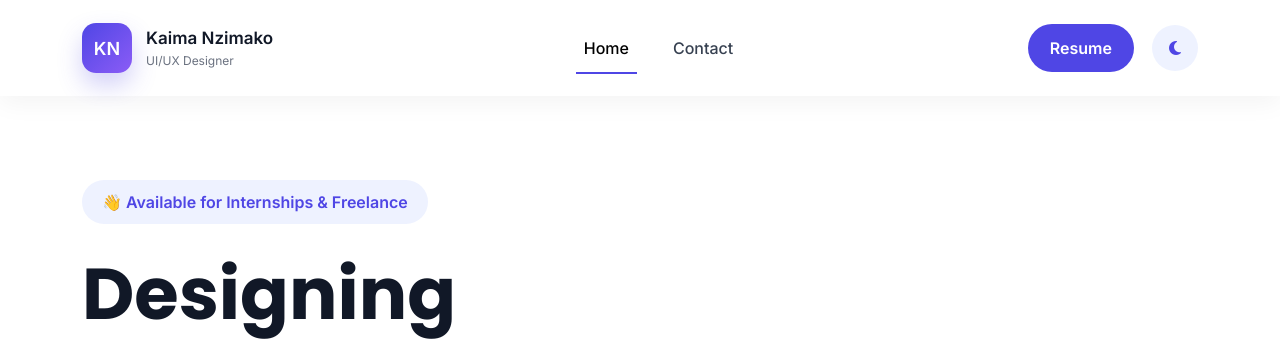
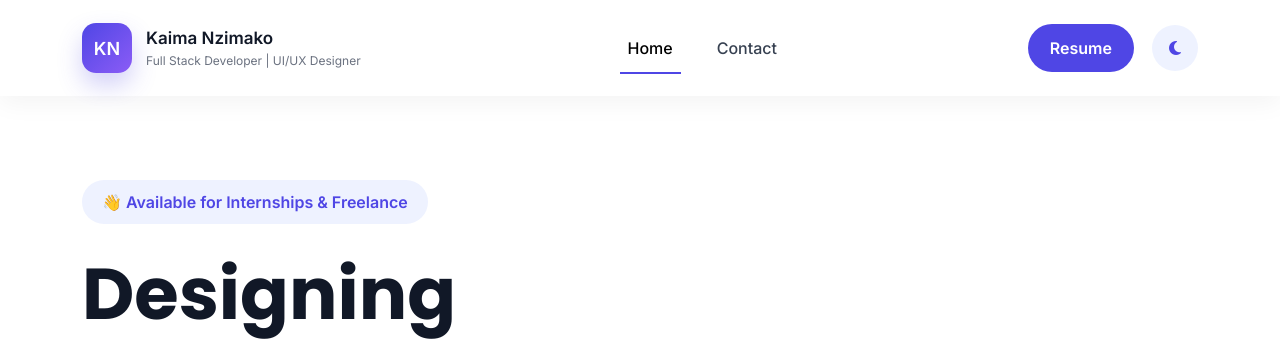
Before and after one commit to PurplePirate28/portfolio, a plain HTML site: page index.html in a window 1280 px wide. Shown: the top 342 px of the page. Drawn offline with nearby package versions, Linux system fonts and the light colour scheme.

Commit message:
navbar changes

```diff
--- a/index.html
+++ b/index.html
@@ -6,7 +6,7 @@
     <meta charset="UTF-8">
     <meta name="viewport" content="width=device-width, initial-scale=1.0">
 
-    <title>Kaima Nzimako | UI/UX Designer</title>
+    <title>Kaima Nzimako |  Full Stack Developer</title>
 
     <meta name="description"
         content="Portfolio of Kaima Nzimako, UI/UX Designer and Full Stack Developer.">
@@ -51,7 +51,7 @@
 
             <div class="logo-text">
                 <span>Kaima Nzimako</span>
-                <small>UI/UX Designer</small>
+                <small> Full Stack Developer | UI/UX Designer </small>
             </div>
 
         </a>
```
